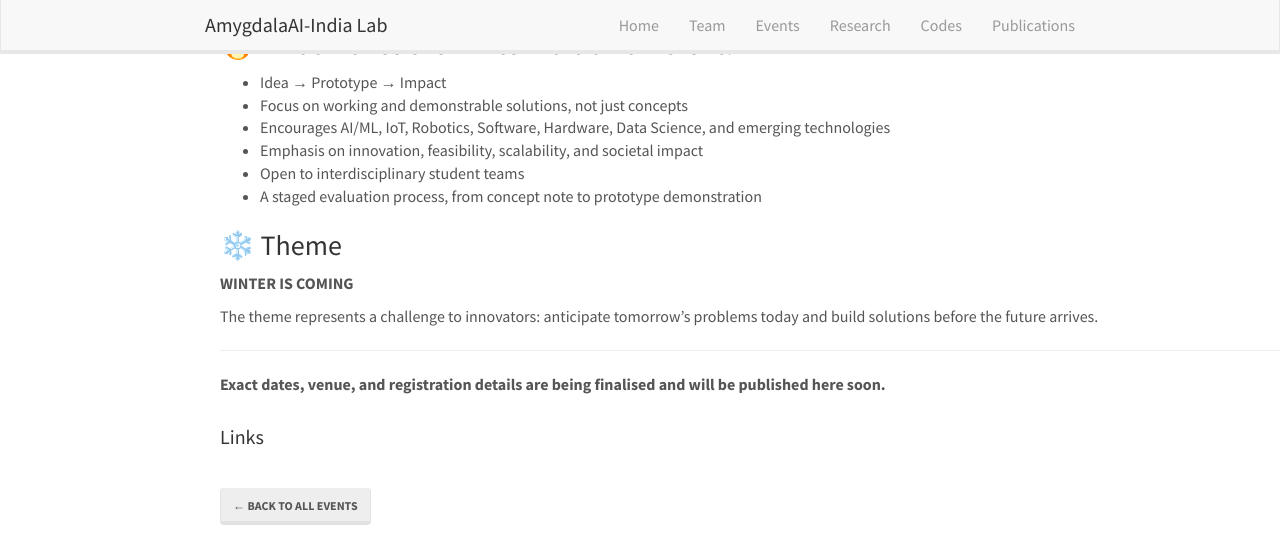
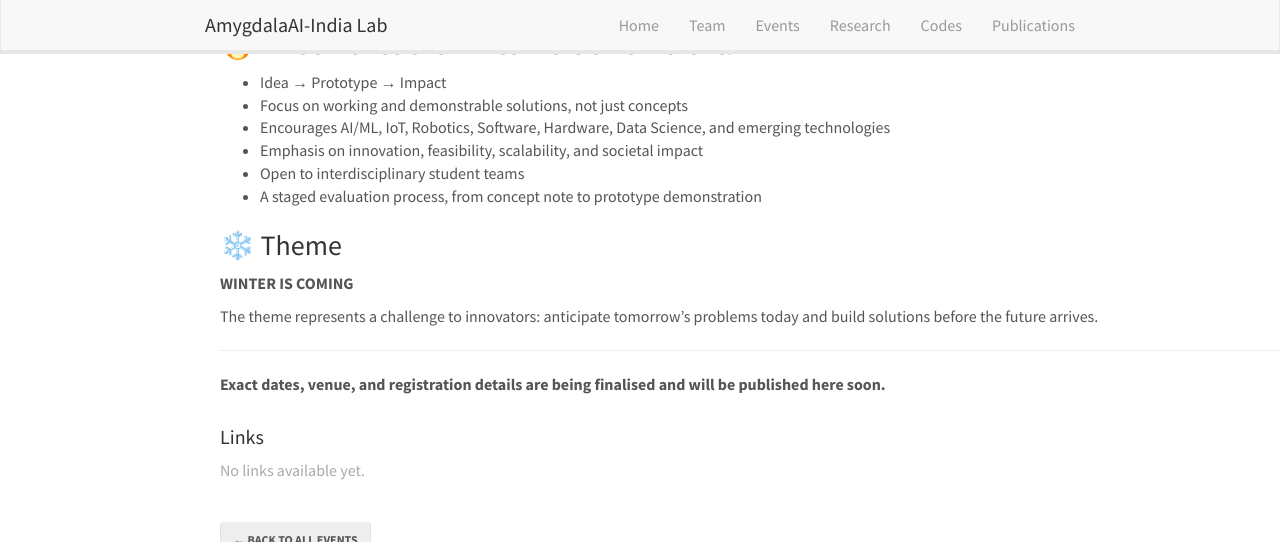
Before and after one commit to amygdalaaiindia/amygdalaaiindia.github.io, a Jekyll site: the page built from _events/tech4change-dec2026.md, in a window 1280 px wide and 900 px high, scrolled down 1089 px, cut to the strip 0-542 px from the top of the window. Built offline with Jekyll 4.4.1, drawn with Linux system fonts in a browser that asks for light colours; nearby versions of some CDN libraries.

Commit message:
Update event.html

```diff
--- a/_layouts/event.html
+++ b/_layouts/event.html
@@ -28,33 +28,35 @@
   <!-- Title -->
   <h2 style="margin-bottom:8px;">{{ page.title }}</h2>
 
+  <!-- Unix-timestamp comparison — timezone-safe, no string-sort ambiguity -->
+  {% assign today_ts = site.time | date: "%s" | plus: 0 %}
+  {% assign edate_ts = page.date | date: "%s" | plus: 0 %}
+  {% if edate_ts >= today_ts %}
+    {% assign is_upcoming = true %}
+  {% else %}
+    {% assign is_upcoming = false %}
+  {% endif %}
+
   <!-- Meta — date / time / venue / status badge -->
-  <!-- FIX 1: use site.time instead of 'now' -->
-  {% assign today    = site.time | date: "%Y-%m-%d" %}
-  {% assign edate = page.event_date | default: page.date | date: "%Y-%m-%d" %}
-
   <p style="color:#888; font-size:14px; margin-bottom:10px;">
     {% if page.display_date %}📅 {{ page.display_date }}{% endif %}
     {% if page.time %} &nbsp;|&nbsp; 🕙 {{ page.time }}{% endif %}
     {% if page.venue %} &nbsp;|&nbsp; 📍 {{ page.venue }}{% endif %}
     &nbsp;&nbsp;
-    <!-- FIX 2: compare formatted strings, not raw date vs string -->
-    {% if edate >= today %}
+    {% if is_upcoming %}
       <span class="label label-success">Upcoming</span>
     {% else %}
       <span class="label label-default">Past</span>
     {% endif %}
   </p>
 
-  <!-- Type + Tags — FIX 4: Bootstrap 3 uses 'label' not 'badge' -->
+  <!-- Type + Tags -->
   <div style="margin-bottom:16px;">
     {% if page.type %}
       <span class="label label-primary">{{ page.type }}</span>
     {% endif %}
     {% for tag in page.tags %}
-      <span class="label label-default" style="margin-left:4px;">
-        {{ tag }}
-      </span>
+      <span class="label label-default" style="margin-left:4px;">{{ tag }}</span>
     {% endfor %}
   </div>
 
@@ -66,7 +68,7 @@
     {{ content }}
   </div>
 
-  <!-- Gallery (optional, multiple photos e.g. event-day coverage) -->
+  <!-- Gallery -->
   {% if page.gallery %}
   <h4 style="margin-top:30px;">Event Gallery</h4>
   <div class="row" style="margin-bottom:10px;">
@@ -91,9 +93,7 @@
     <tbody>
       {% for slot in page.schedule %}
       <tr>
-        <td style="color:#888; width:130px; white-space:nowrap;">
-          {{ slot.time }}
-        </td>
+        <td style="color:#888; width:130px; white-space:nowrap;">{{ slot.time }}</td>
         <td>{{ slot.item }}</td>
       </tr>
       {% endfor %}
@@ -115,83 +115,71 @@
                   object-fit:cover; margin-bottom:8px;
                   border:2px solid #eee;">
       {% endif %}
-      <p style="margin:0; font-weight:600; font-size:14px;">
-        {{ speaker.name }}
-      </p>
-      <p style="margin:0; color:#888; font-size:12px;">
-        {{ speaker.affiliation }}
-      </p>
+      <p style="margin:0; font-weight:600; font-size:14px;">{{ speaker.name }}</p>
+      <p style="margin:0; color:#888; font-size:12px;">{{ speaker.affiliation }}</p>
     </div>
     {% endfor %}
   </div>
   {% endif %}
 
   <!-- Links -->
-  <!-- FIX 3: guard every link with 'and page.links.X' to avoid nil crash -->
   <h4 style="margin-top:30px;">Links</h4>
   <div>
+    {% assign has_any_link = false %}
 
-    {% if page.links and page.links.register
-          and page.links.register != ""
-          and edate >= today %}
+    {% if page.links.register and page.links.register != "" and is_upcoming %}
+      {% assign has_any_link = true %}
       <a href="{{ page.links.register }}"
-         class="btn btn-success"
-         target="_blank"
+         class="btn btn-success" target="_blank"
          style="margin-right:8px; margin-bottom:8px;">
         📝 Register Now
       </a>
     {% endif %}
 
-    {% if page.links and page.links.recording
-          and page.links.recording != "" %}
+    {% if page.links.recording and page.links.recording != "" %}
+      {% assign has_any_link = true %}
       <a href="{{ page.links.recording }}"
-         class="btn btn-danger"
-         target="_blank"
+         class="btn btn-danger" target="_blank"
          style="margin-right:8px; margin-bottom:8px;">
         ▶ Watch Recording
       </a>
     {% endif %}
 
-    {% if page.links and page.links.slides
-          and page.links.slides != "" %}
+    {% if page.links.slides and page.links.slides != "" %}
+      {% assign has_any_link = true %}
       <a href="{{ page.links.slides }}"
-         class="btn btn-primary"
-         target="_blank"
+         class="btn btn-primary" target="_blank"
          style="margin-right:8px; margin-bottom:8px;">
         📊 View Slides
       </a>
     {% endif %}
 
-    {% if page.links and page.links.brochure
-          and page.links.brochure != "" %}
+    {% if page.links.brochure and page.links.brochure != "" %}
+      {% assign has_any_link = true %}
       <a href="{{ page.links.brochure }}"
-         class="btn btn-default"
-         target="_blank"
+         class="btn btn-default" target="_blank"
          style="margin-right:8px; margin-bottom:8px;">
         📄 Download Brochure
       </a>
     {% endif %}
 
-    {% if page.links and page.links.external
-          and page.links.external != "" %}
+    {% if page.links.external and page.links.external != "" %}
+      {% assign has_any_link = true %}
       <a href="{{ page.links.external }}"
-         class="btn btn-default"
-         target="_blank"
+         class="btn btn-default" target="_blank"
          style="margin-right:8px; margin-bottom:8px;">
         🔗 More Info
       </a>
     {% endif %}
 
-    {% unless page.links %}
+    {% unless has_any_link %}
       <p style="color:#aaa;">No links available yet.</p>
     {% endunless %}
-
   </div>
 
   <!-- Back button -->
   <div style="margin-top:40px;">
-    <a href="{{ site.baseurl }}/events/"
-       class="btn btn-default">
+    <a href="{{ site.baseurl }}/events/" class="btn btn-default">
       ← Back to All Events
     </a>
   </div>
```
